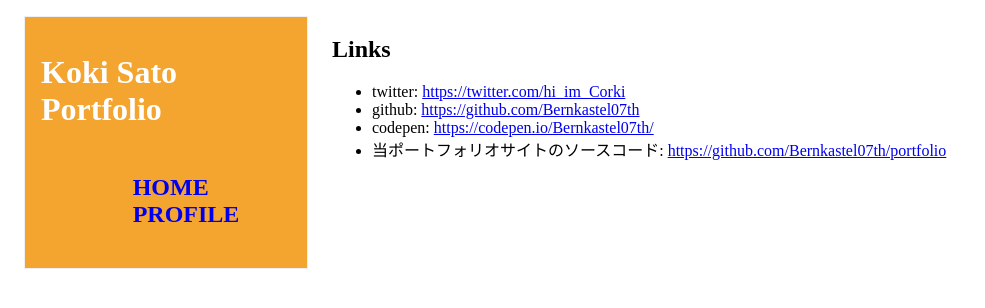
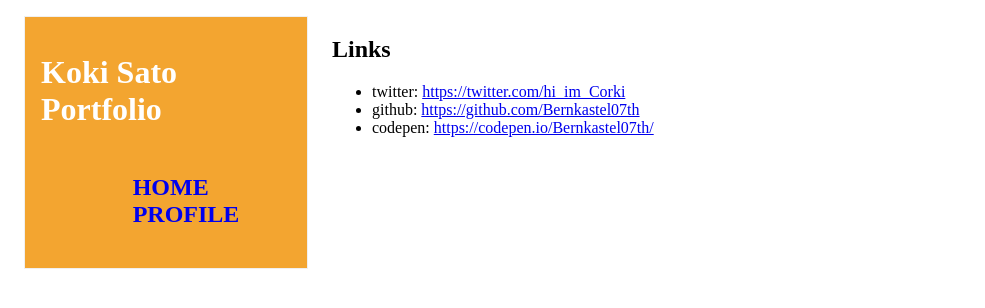
Before and after one commit to Bernkastel07th/close-portfolio, a Next.js app: page / in a window 1280 px wide. Shown: the top 308 px of the page, without its empty margins (0-985 px from the left). Built offline with nearby package versions, Linux system fonts and the light colour scheme.

Commit message:
update home

```diff
--- a/pages/index.js
+++ b/pages/index.js
@@ -7,7 +7,6 @@ const linksMd = `
   - twitter: https://twitter.com/hi_im_Corki
   - github: https://github.com/Bernkastel07th
   - codepen: https://codepen.io/Bernkastel07th/
-  - 当ポートフォリオサイトのソースコード: https://github.com/Bernkastel07th/portfolio
 `
 
 export default () => (
```
